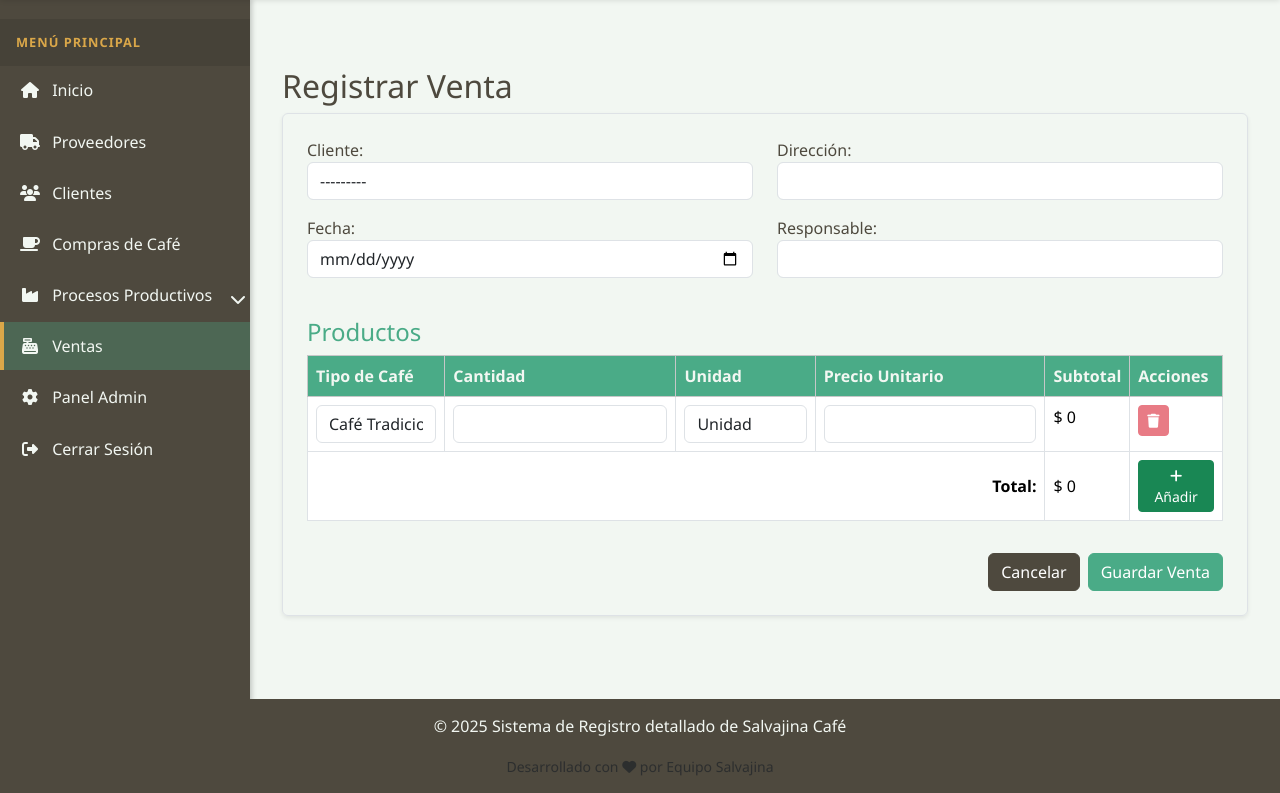
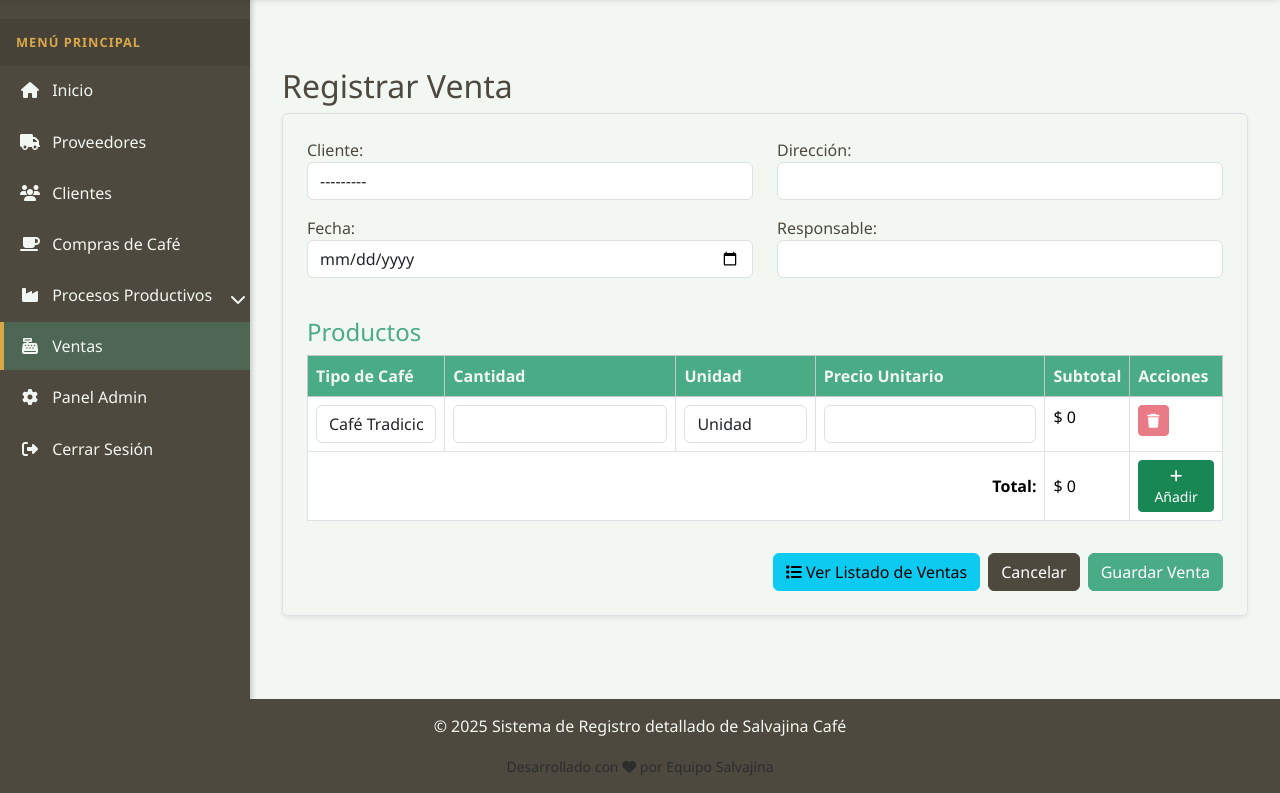
Before and after one commit to wilvelasco1006/Proyecto_SCSM, a Django app: page /ventas/registrar/ in a window 1280 px wide. Shown: the part 81-874 px from the top of the page. Run offline with Django 5.2, Linux system fonts and the light colour scheme; the visitor is signed in with stand-in values (Sample User, id 1); data that the repository does not hold is empty.

Commit message:
Solucion error de wasyprint y listado de ventas

```diff
--- a/apps/ventas/templates/ventas/registrar_ventas.html
+++ b/apps/ventas/templates/ventas/registrar_ventas.html
@@ -98,6 +98,10 @@
         </div>
 
         <div class="d-flex justify-content-end gap-2 mt-3">
+            <!-- Botón para ver listado de ventas (lado izquierdo) -->
+            <a href="{% url 'listar_ventas' %}" class="btn btn-info">
+                <i class="fas fa-list"></i> Ver Listado de Ventas
+            </a>
             <a href="{% url 'home' %}" class="btn btn-secondary">Cancelar</a>
             <button type="submit" class="btn btn-primary">Guardar Venta</button>
         </div>
```
Also changed, not shown: requirements.txt (+11 -0 lines), 1 other file.
